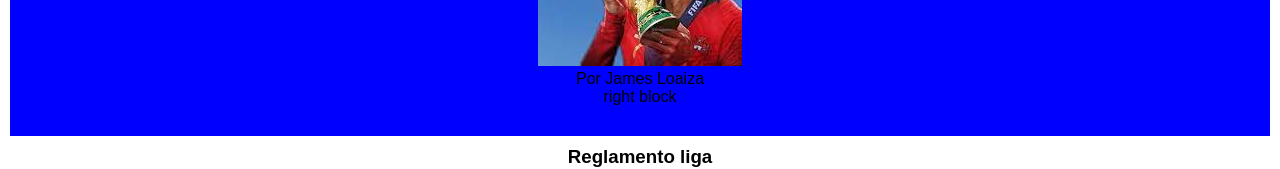
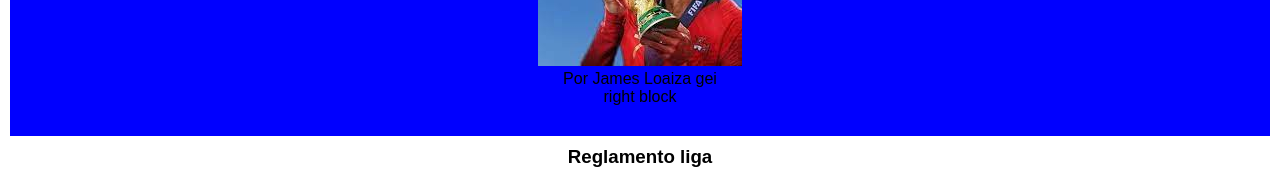
Before and after one commit to joseherrera92/Proyecto-Final-Desarrollo-web, a React (Create React App) app in the folder proyecto/: page / in a window 1280 px wide. Shown: the part 1414-1583 px from the top of the page. Built offline with nearby package versions, Linux system fonts and the light colour scheme.

Commit message:
dimelo jara

```diff
--- a/proyecto/src/componentes/Novedades.js
+++ b/proyecto/src/componentes/Novedades.js
@@ -52,7 +52,7 @@ const  Novedades = () => {
                        <figure>
                            <img className='img' src={foto_bicho} alt ="./Img/elBicho.jpg"/>
                            <figcaption>
-                           Por James Loaiza
+                           Por James Loaiza gei
                            </figcaption>
                         </figure>
                      </article>
```
